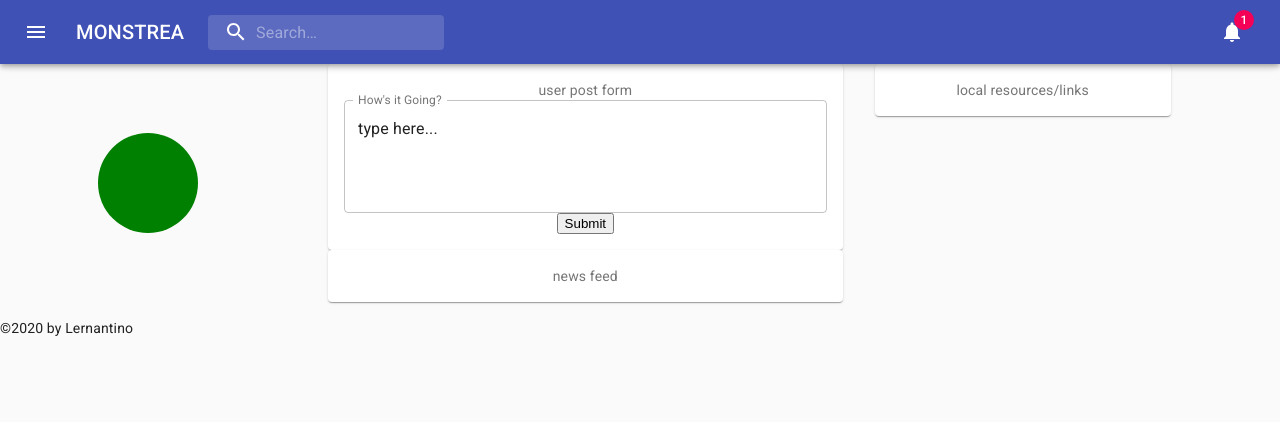
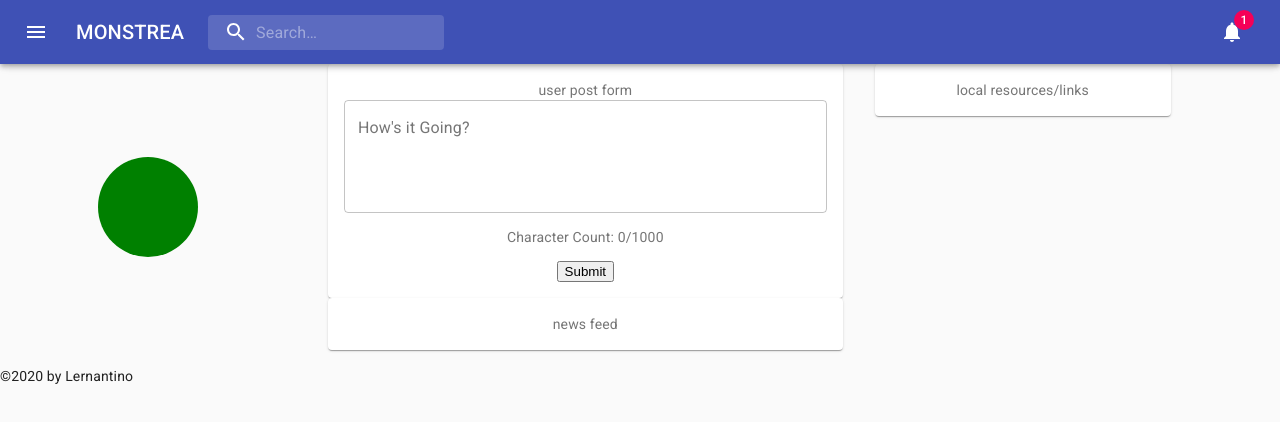
Before and after one commit to down-dive/monstera, a React (Create React App) app in the folder client/: page /home in a window 1280 px wide. Shown: the top 422 px of the page. Built offline with nearby package versions, Linux system fonts and the light colour scheme.

Commit message:
added mutations and quaries on the client side and updated postForm to use mutation and quaries

```diff
--- a/client/src/components/PostForm/index.js
+++ b/client/src/components/PostForm/index.js
@@ -1,94 +1,94 @@
-import React, { useState } from 'react';
-import Paper from "@material-ui/core/Paper";
-import Grid from "@material-ui/core/Grid";
+import React, { useState } from "react";
+// import Paper from "@material-ui/core/Paper";
+// import Grid from "@material-ui/core/Grid";
 
-// import { useMutation } from '@apollo/react-hooks';
-// import { ADD_POST } from '../../utils/mutations';
-// import { QUERY_POSTS, QUERY_ME } from '../../utils/queries';
+import { useMutation } from "@apollo/react-hooks";
+import { ADD_POST } from "../../utils/mutations";
+import { QUERY_POSTS, QUERY_ME } from "../../utils/queries";
 
-import { makeStyles } from '@material-ui/core/styles';
-import TextField from '@material-ui/core/TextField';
+// import { makeStyles } from "@material-ui/core/styles";
+import TextField from "@material-ui/core/TextField";
 
-const useStyles = makeStyles((theme) => ({
-  root: {
-    '& .MuiTextField-root': {
-      margin: theme.spacing(1),
-      width: '25ch',
-    },
-  },
-}));
 
 const PostForm = () => {
-  const [postContent, setText] = useState('');
+  const [postContent, setText] = useState("");
   const [characterCount, setCharacterCount] = useState(0);
 
-  // const [addPost, { error }] = useMutation(ADD_POST, {
-  //   update(cache, { data: { addPost } }) {
-  //     try {
-  //       // update post array's cache
-  //       // could potentially not exist yet, so wrap in a try/catch
-  //       const { posts } = cache.readQuery({ query: QUERY_POSTS });
-  //       cache.writeQuery({
-  //         query: QUERY_POSTS,
-  //         data: { posts: [addPost, ...posts] }
-  //       });
-  //     } catch (e) {
-  //       console.error(e);
-  //     }
+  const [addPost, { error }] = useMutation(ADD_POST, {
+    update(cache, { data: { addPost } }) {
+      try {
+        // update post array's cache
+        // could potentially not exist yet, so wrap in a try/catch
+        const { posts } = cache.readQuery({ query: QUERY_POSTS });
+        cache.writeQuery({
+          query: QUERY_POSTS,
+          data: { posts: [addPost, ...posts] },
+        });
+      } catch (e) {
+        console.error(e);
+      }
 
-  //     // update me object's cache
-  //     const { me } = cache.readQuery({ query: QUERY_ME });
-  //     cache.writeQuery({
-  //       query: QUERY_ME,
-  //       data: { me: { ...me, posts: [...me.posts, addPost] } }
-  //     });
-  //   }
-  // });
+      // update me object's cache
+      const { me } = cache.readQuery({ query: QUERY_ME });
+      cache.writeQuery({
+        query: QUERY_ME,
+        data: { me: { ...me, posts: [...me.posts, addPost] } },
+      });
+    },
+  });
 
-  // // update state based on form input changes
-  // const handleChange = event => {
-  //   if (event.target.value.length <= 280) {
-  //     setText(event.target.value);
-  //     setCharacterCount(event.target.value.length);
-  //   }
-  // };
+  // update state based on form input changes
+  const handleChange = event => {
+    if (event.target.value.length <= 1000) {
+      setText(event.target.value);
+      setCharacterCount(event.target.value.length);
+    }
+  };
 
-  // // submit form
-  // const handleFormSubmit = async event => {
-  //   event.preventDefault();
+  // submit form
+  const handleFormSubmit = async event => {
+    event.preventDefault();
 
-  //   try {
-  //     await addPost({
-  //       variables: { postContent }
-  //     });
+    try {
+      await addPost({
+        variables: { postContent },
+      });
 
-  //     // clear form value
-  //     setText('');
-  //     setCharacterCount(0);
-  //   } catch (e) {
-  //     console.error(e);
-  //   }
-  // };
+      // clear form value
+      setText("");
+      setCharacterCount(0);
+    } catch (e) {
+      console.error(e);
+    }
+  };
+
+
 
   return (
     <div>
-      {/* <p className={`m-0 ${characterCount === 280 || error ? 'text-error' : ''}`}>
-        Character Count: {characterCount}/280
-        {error && <span className="ml-2">Something went wrong...</span>}
-      </p> */}
       <form
-        className="flex-row justify-center justify-space-between-md align-stretch"
-        // onSubmit={handleFormSubmit}
+        className= "flex-row justify-center justify-space-between-md align-stretch"
+        onSubmit={handleFormSubmit}
       >
         <TextField
           id="outlined-multiline-flexible"
           label="How's it Going?"
+          value={postContent}
           multiline
           fullWidth
           rows={4}
-          defaultValue="type here..."
+          defaultValue=""
           variant="outlined"
+          onChange={handleChange}
         />
+        <p
+          className={`m-0 ${
+            characterCount === 1000 || error ? "text-error" : ""
+          }`}
+        >
+          Character Count: {characterCount}/1000
+          {error && <span className="ml-2">Something went wrong...</span>}
+        </p>
         <button className="btn col-12 col-md-3" type="submit">
           Submit
         </button>
--- /dev/null
+++ b/client/src/utils/mutations.js
@@ -0,0 +1,82 @@
+import gql from 'graphql-tag';
+
+export const LOGIN_USER = gql`
+  mutation login($email: String!, $password: String!) {
+    login(email: $email, password: $password) {
+      token
+      user {
+        _id
+        username
+      }
+    }
+  }
+`;
+
+export const ADD_USER = gql`
+  mutation addUser($username: String!, $email: String!, $password: String!) {
+    addUser(username: $username, email: $email, password: $password) {
+      token
+      user {
+        _id
+        username
+      }
+    }
+  }
+`;
+
+export const ADD_POST = gql`
+  mutation addPost($postContent: String!) {
+    addPost(postContent: $postContent) {
+      _id
+      postContent
+      createdAt
+      username
+      replyCount
+      replies {
+        _id
+      }
+    }
+  }
+`;
+
+export const ADD_REPLIES = gql`
+  mutation addReaction($postId: ID!, $replyBody: String!) {
+    addReaction(postId: $postId, replyBody: $replyBody) {
+      _id
+      replyCount
+      replies {
+        _id
+        replyBody
+        createdAt
+        username
+      }
+    }
+  }
+`;
+
+export const ADD_FRIEND = gql`
+  mutation addFriend($id: ID!) {
+    addFriend(friendId: $id) {
+      _id
+      username
+      friendCount
+      friends {
+        _id
+        username
+      }
+    }
+  }
+`;
+
+export const REMOVE_FRIEND = gql`
+  mutation removeFriend($id: ID!) {
+    removeFriend(id: $id) {
+      _id
+      username
+      friends {
+        _id
+        username
+      }
+    }
+  }
+`;
--- /dev/null
+++ b/client/src/utils/queries.js
@@ -0,0 +1,100 @@
+import gql from 'graphql-tag';
+
+export const QUERY_POSTS = gql`
+  query posts($username: String) {
+    posts(username: $username) {
+      _id
+      postContent
+      createdAt
+      username
+      replyCount
+      replies {
+        _id
+        createdAt
+        username
+        replyBody
+      }
+    }
+  }
+`;
+
+export const QUERY_POST = gql`
+  query post($id: ID!) {
+    post(_id: $id) {
+      _id
+      postContent
+      createdAt
+      username
+      replyCount
+      replies {
+        _id
+        createdAt
+        username
+        replyBody
+      }
+    }
+  }
+`;
+
+export const QUERY_USER = gql`
+  query user($username: String!) {
+    user(username: $username) {
+      _id
+      username
+      email
+      friendCount
+      friends {
+        _id
+        username
+      }
+      posts {
+        _id
+        postContent
+        createdAt
+        replyCount
+      }
+    }
+  }
+`;
+
+export const QUERY_ME = gql`
+  {
+    me {
+      _id
+      username
+      email
+      friendCount
+      posts {
+        _id
+        postContent
+        createdAt
+        replyCount
+        replies {
+          _id
+          createdAt
+          replyBody
+          username
+        }
+      }
+      friends {
+        _id
+        username
+      }
+    }
+  }
+`;
+
+export const QUERY_ME_BASIC = gql`
+  {
+    me {
+      _id
+      username
+      email
+      friendCount
+      friends {
+        _id
+        username
+      }
+    }
+  }
+`;
```
Also changed, not shown: 1 other file (tests, documents, lock files or other folders).
